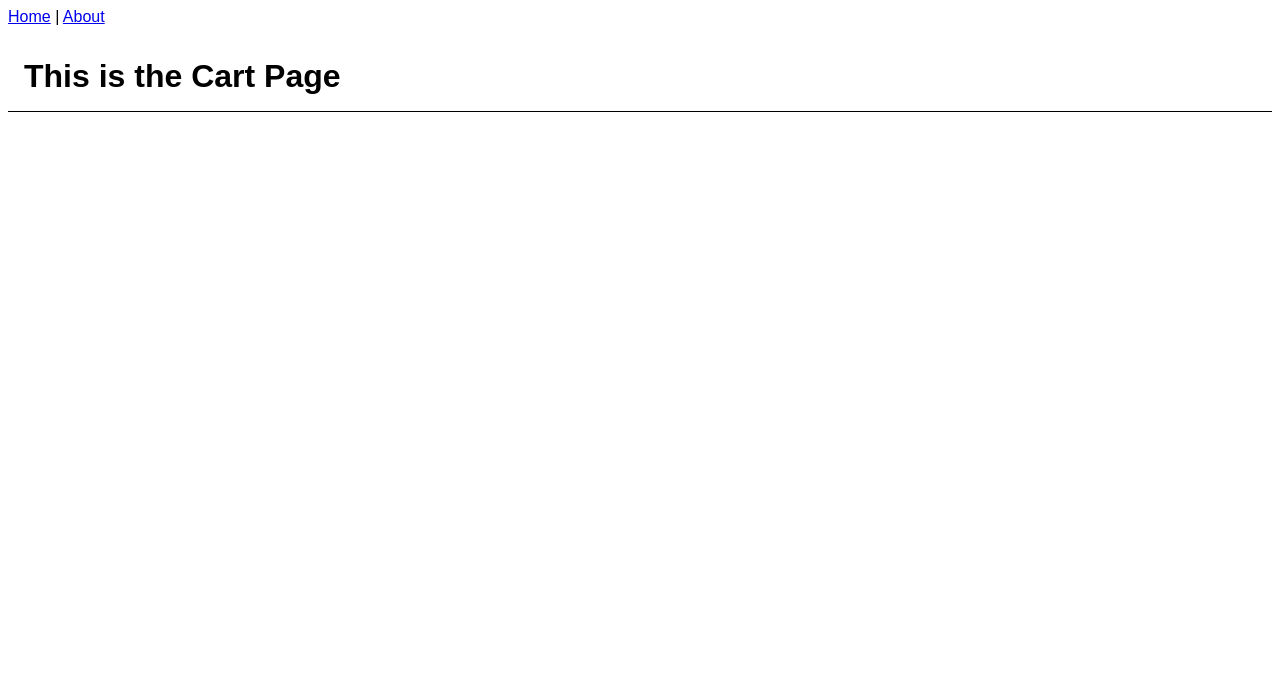
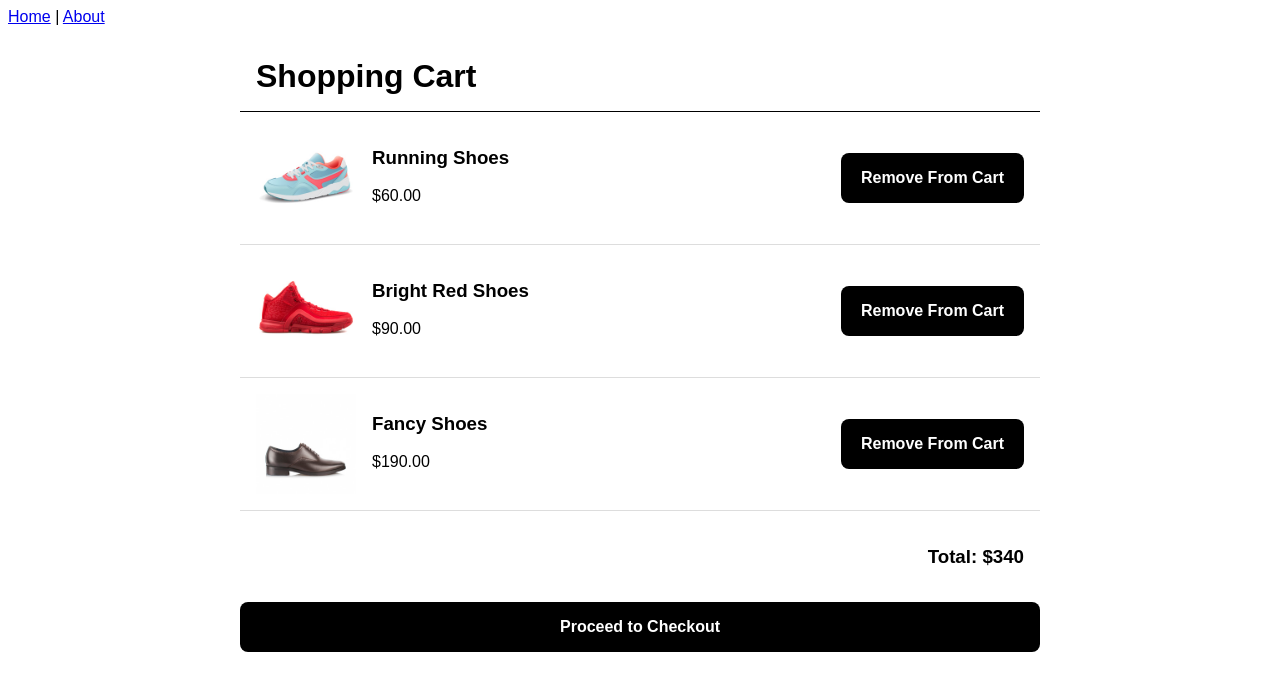
Before and after one commit to dbmalcher/fsv-front-end, a Vue app: page /cart in a window 1280 px wide. Shown: the top 690 px of the page. Built offline with nearby package versions, Linux system fonts and the light colour scheme.

Commit message:
Create a shopping cart page

```diff
--- a/src/views/CartPage.vue
+++ b/src/views/CartPage.vue
@@ -1,10 +1,38 @@
 <template>
-    <h1>This is the Cart Page</h1>
+    <div id="page-wrap">
+      <h1>Shopping Cart</h1>
+      <div
+        v-for="product in cartItems"
+        :key="product.id"
+        class="product-container"
+        >
+        <img class="product-image" :src="product.imageUrl"/>
+        <div class="details-wrap">
+          <h3>{{product.name}}</h3>
+          <p>${{product.price}}</p>
+        </div>
+        <button class="remove-button">Remove From Cart</button>
+      </div>
+      <h3 id="total-price">Total: ${{totalPrice}}</h3>
+      <button id="checkout-button">Proceed to Checkout</button>
+    </div>
 </template>
 
 <script>
+import {cartItems} from '../fake-data';
 export default{
     name: 'CartPage',
+    data(){
+      return{
+        cartItems,
+      }
+    },
+    computed: {
+      totalPrice() {
+        return this.cartItems.reduce((sum,item) => sum + Number(item.price),
+      0,);
+      }
+    }
 }
 </script>
 
```
